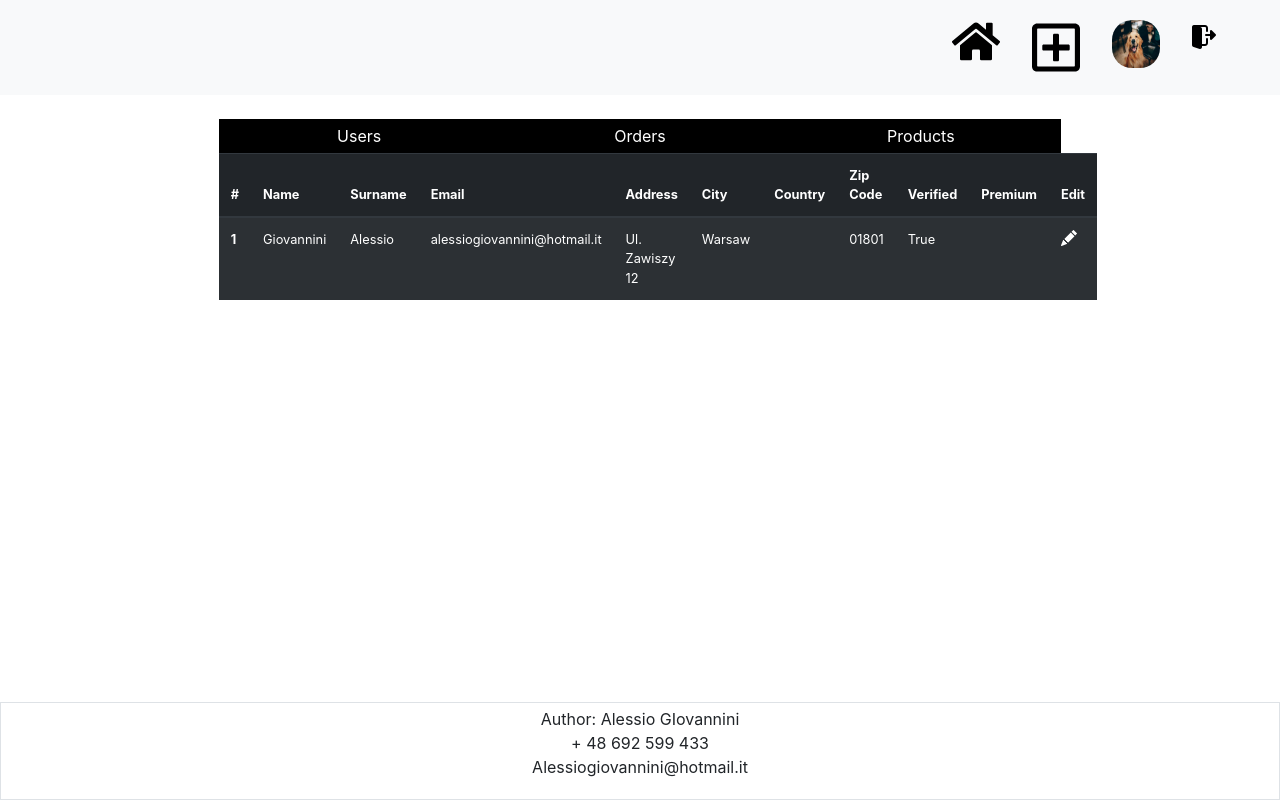
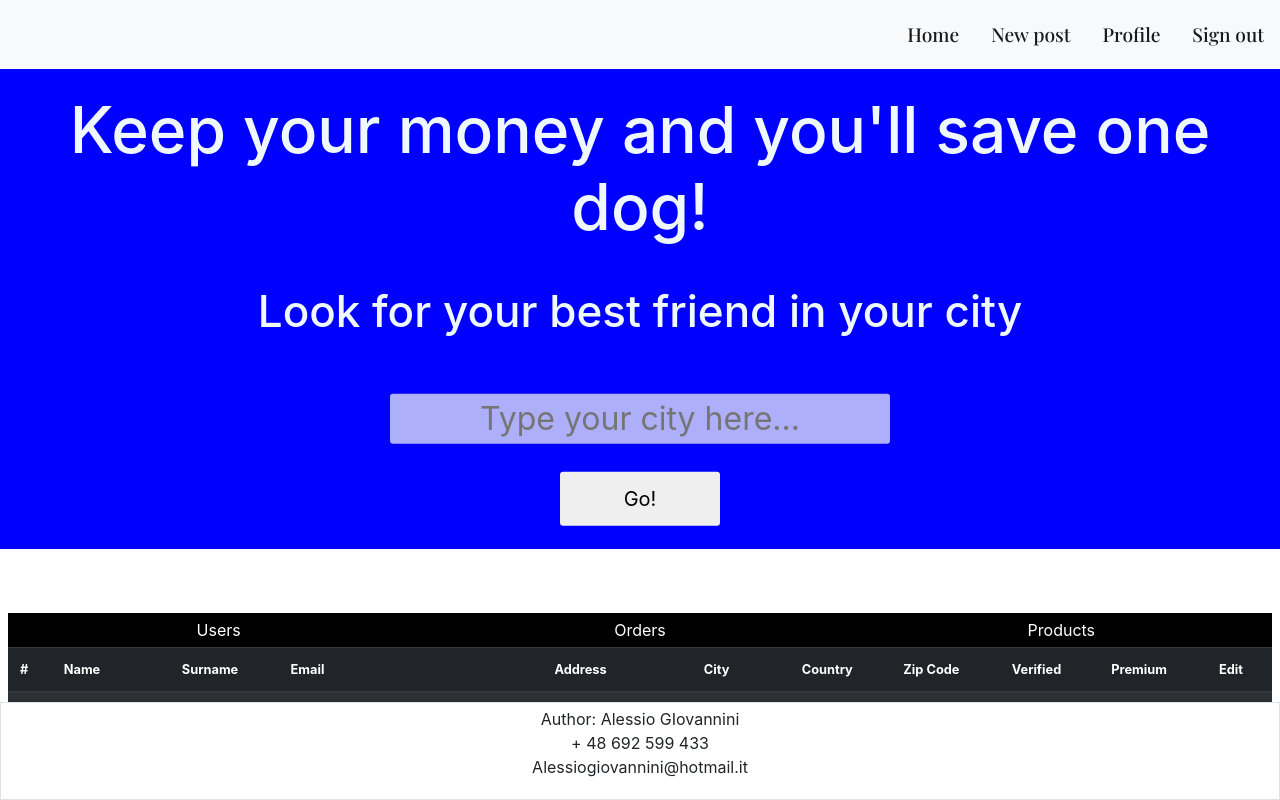
Before and after one commit to alessio982019/Flask--Pet-webapp, a Flask app: template main/templates/admin.html in a window 1280 px wide. Run offline with Flask 2, Linux system fonts and the light colour scheme; the template is opened without the code that fills it: values that come from a table or form of the project are taken from there, others are empty; a user stored in the database is signed in; data comes from the database, SQL or seed files in the repository; both versions use the stored data as it was after the commit; some libraries are stand-ins or nearby versions.

Commit message:
Added intro to main page

```diff
--- a/main/static/CSS/main_style.css
+++ b/main/static/CSS/main_style.css
@@ -20,7 +20,7 @@ body{
 nav{
     padding-right:0!important;
     padding-left:0!important;
-    background-color: rgba(2, 0, 0, 0)!important;
+    background-color: #00C90D;
     color: black;
     font-family: 'Playfair Display', serif;
     font-size: 1.2rem;
--- /dev/null
+++ b/main/static/CSS/style.css
@@ -0,0 +1,55 @@
+#intro-container{
+    width: 100%;
+    height: 60vh;
+    background-color: blue;
+    text-align: center;
+    position: relative;
+}
+
+#intro-text-container{
+    margin: 0;
+  position: absolute;
+  top: 50%;
+
+  -ms-transform: translate(-50%, -50%);
+  transform: translate(0, -50%);
+  width: 100%;
+    text-align: center;
+}
+
+
+#intro-text-container h3{
+
+    font-size:4rem;
+    color: aliceblue;
+}
+
+#intro-text-container h1{
+    padding-top: 2rem;
+    font-size:2.75rem;
+    color: aliceblue;
+}
+
+#intro-container input{
+    margin-top:3rem;
+    line-height: 3rem;
+    background-color: rgb(248 249 250 / 70%);
+    border: none;
+    border-radius: 0.2rem;
+    font-size: 2rem;
+    text-align: center;
+    color: white;
+}
+
+#intro-container button{
+    margin-top: 1.75rem;
+    padding: .75rem 4rem;
+    border: none;
+    border-radius: .2rem;
+    font-size: 1.25rem;
+    outline: none;
+}
+#intro-container button:hover{
+    cursor: pointer;
+
+}
--- a/main/templates/layout.html
+++ b/main/templates/layout.html
@@ -22,26 +22,27 @@
     <link rel="stylesheet" type="text/css" href="{{url_for('static',filename='CSS/productstyle.css')}}">
     <link rel="stylesheet" type="text/css" href="{{url_for('static',filename='CSS/main_style.css')}}">
     <link rel="stylesheet" type="text/css" href="{{url_for('static',filename='CSS/adminstyle.css')}}">
+    <link rel="stylesheet" type="text/css" href="{{url_for('static',filename='CSS/style.css')}}">
     <script src="https://js.stripe.com/v3/"></script>
     <script src="https://code.jquery.com/jquery-3.1.1.min.js"></script>
     <script src="{{url_for('static',filename='JS/Script.js')}}"></script>
     <title>PetLover</title>
 
 
+  </head>
+    <body style="background-color:white" class=''>
 
+    <nav class="navbar navbar-expand-lg bg-light navbar-light   py-1   d-flex justify-content-center"  style='height: auto;'>
 
-
-    <nav class="navbar navbar-expand-lg navbar-light bg-light  py-1 px-lg-5 px-2"  style='height: auto;'>
-
-      <button class="navbar-toggler"style= "background-color: white;" type="button" data-toggle="collapse" data-target="#navbarSupportedContent" aria-controls="navbarSupportedContent" aria-expanded="false" aria-label="Toggle navigation">
+      <button class="navbar-toggler" style= "background-color: white;" type="button" data-toggle="collapse" data-target="#navbarSupportedContent" aria-controls="navbarSupportedContent" aria-expanded="false" aria-label="Toggle navigation">
         <span class="navbar-toggler-icon"></span>
       </button>
 
-      <div class="collapse navbar-collapse bg-light " id="navbarSupportedContent">
+      <div class="collapse navbar-collapse  " id="navbarSupportedContent">
         <ul class="navbar-nav ml-auto ">
           <li class="nav-item active px-2 py-2 ">
 
-            <a role="button" href="{{ url_for('home') }}" class="nav-link active text-center "><img style="" width=48 src="{{ url_for('static', filename='/images/App/home.svg')}}" alt=""></a>
+            <a role="button" href="{{ url_for('home') }}" class="nav-link active text-center ">Home</a>
 
           </li>
 
@@ -50,13 +51,13 @@
 
 
               <li class="nav-item px-2 py-2">
-                <a role="button" href="{{ url_for('add_post') }}" class="nav-link active text-center "><img style="" width=48 src="{{ url_for('static', filename='/images/App/add.svg')}}" alt=""></a>
+                <a role="button" href="{{ url_for('add_post') }}" class="nav-link active text-center ">New post</a>
 
               </li>
 
               {% if current_user.email == 'alessiogiovannini@hotmail.it' %}
               <li class="nav-item px-2 py-2">
-                <a role="button" href="{{ url_for('admin') }}" class="nav-link active text-center "><img style="" width=48 src="{{ url_for('static', filename='/images/App/admin.svg')}}" alt=""></a>
+                <a role="button" href="{{ url_for('admin') }}" class="nav-link active text-center ">Admin</a>
 
 
             </li>
@@ -64,11 +65,11 @@
               {% if current_user.is_authenticated  %}
 
                       <li class="nav-item px-2 py-2">
-                        <a role="button" href="{{url_for('profile', id = current_user.id) }}" class="nav-link active text-center "><img style="border-radius: 20px;" width=48 src="{{ url_for('static', filename='/images/products/' + current_user.picture)}}" alt=""></a>
+                        <a role="button" href="{{url_for('profile', id = current_user.id) }}" class="nav-link active text-center ">Profile</a>
 
                       </li>
                       <li class="nav-item px-2 py-2">
-                        <a role="button" href="{{url_for('logout') }}" class="nav-link active text-center" ><img src="{{ url_for('static',filename='/images/App/logout.png')}}" alt=""></a>
+                        <a role="button" href="{{url_for('logout') }}" class="nav-link active text-center" >Sign out</a>
                     </li>
           {% else  %}
                       <li class="nav-item px-2 py-2">
@@ -88,12 +89,30 @@
 
 
       </div>
+
     </nav>
 
-  </head>
+    <div  id='intro-container'>
+      <div id="intro-text-container">
+
+        <h3>Keep your money and you'll save one dog! </h3>
+
+        <h1>Look for your best friend in your city </h1>
+        <div class="container-fluid">
+          <input type="text" placeholder="Type your city here...">
+        </div>
+
+        <button>Go!</button>
+
+      </div>
 
 
-     <body style="background-color:white">
+
+
+    </div>
+
+
+
 
 
 
@@ -137,7 +156,7 @@
 <div class="row d-flex justify-content-center px-2">
 
   <!-- <div class="col-xl-2 col-lg-2 col-md-2 col-sm-1"></div> -->
-  <div id ="main_container" class="col-xl-8 col-lg-8 col-md-12 col-sm-12 col-12 py-2  px-2 my-3 main-content-container" >
+  <div id ="main_container" class="col-12 py-5  px-2 my-3 main-content-container" >
         {% block content %}
 
 
```
Also changed, not shown: main/routes.py (+11 -5 lines), main/static/CSS/intro.css (added, +8 -0 lines), main/templates/main.html (+17 -25 lines), main/templates/prev.html (added, +57 -0 lines), main/site.db, main/static/CSS/homeStyle.css (line endings or trailing spaces), 1 other file.
